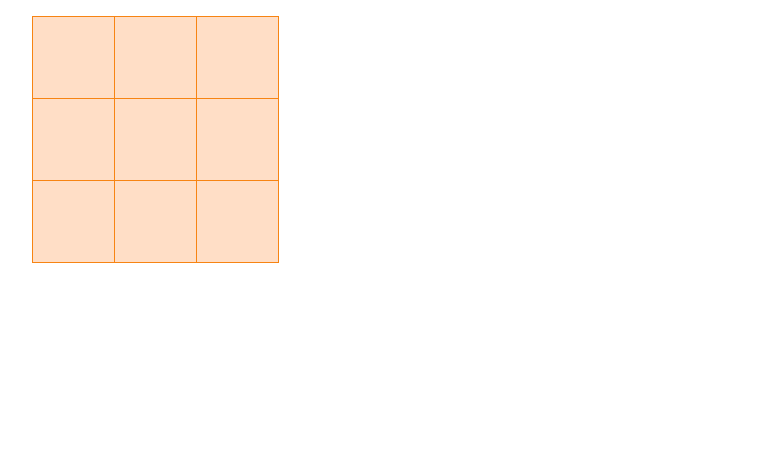
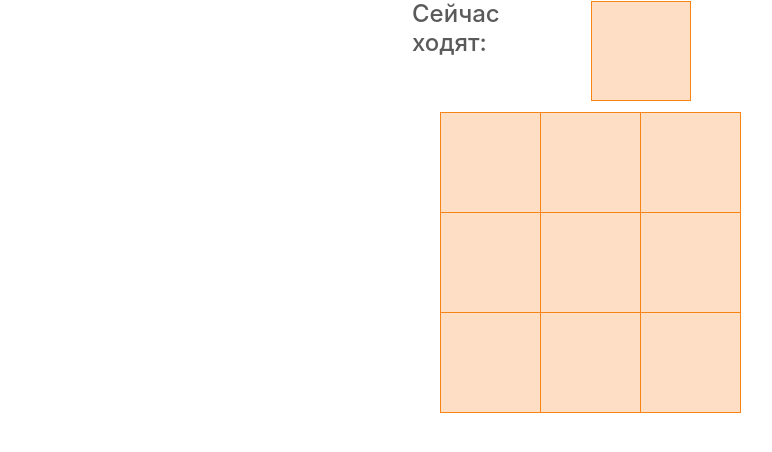
Before and after one commit to AlexC-ux/reactproject1-typescript, a React (Create React App) app: page /ttt in a window 1280 px wide. Shown: the top 452 px of the page, without its empty margins (50-822 px from the left). Built offline with nearby package versions, Linux system fonts and the light colour scheme.

Commit message:
ui updated

```diff
--- a/src/css/ticktacktoe.css
+++ b/src/css/ticktacktoe.css
@@ -14,18 +14,23 @@
     border: 1px solid #f78413;
     background-color: #ffdec6;
     font-size: 1.5rem;
-    width: 45px;
-    height: 45px;
 }
 
 .cellil {
-    width: 82px;
-    height: 82px;
-}
-td.crosss {
-    background-color: #fff;
+    width: 100px;
+    height: 100px;
 }
 
-td.zeroess {
-    background-color: #f78413;
+.hide-true{
+    display:none;
 }
+
+td.crosss, div.crosss {
+    background: url("https://app-98511.games.s3.yandex.net/98511/zao1bol1ycwnujsdqdma9hcpx4myxcka/images/k.svg") center center no-repeat transparent;
+    background-color: #ffdec6;
+}
+
+td.zeroess, div.zeroess{
+    background: url("https://app-98511.games.s3.yandex.net/98511/zao1bol1ycwnujsdqdma9hcpx4myxcka/images/n.svg") center center no-repeat transparent;
+    background-color: #ffdec6;
+}
--- a/src/ticktacktoe/tick-tack-toe.tsx
+++ b/src/ticktacktoe/tick-tack-toe.tsx
@@ -1,4 +1,4 @@
-import React, { ReactComponentElement, useState } from 'react';
+import React, { useState } from 'react';
 import ".././css/ticktacktoe.css";
 
 
@@ -24,9 +24,16 @@ function ShowTickTackToeComponent() {
         SetCellState(cellsValues);
     }
 
+    /**true если игра закончена (есть победитель / ничья), иначе false */
+    let [winnerExists, UpdWinnerExists] = useState(false);
+
+    /**Значение стороны которая сейчас делает ход */
+    const [currentTurn, UpdCurrentTurn] = useState("zeroess");
+
     /**Функция проверяет игровые поля на предмет наличия победителя */
     function VerifyResults() {
 
+        /**Массив с текущими результатами игры */
         let results: string[] = new Array<string>(8);
 
         for (var v = 0; v < 3; v++) {
@@ -37,17 +44,20 @@ function ShowTickTackToeComponent() {
         results[7] = `${cellValues[0][2]}${cellValues[1][1]}${cellValues[2][0]}`;
 
         results.forEach((value) => {
-            if (value == "crossscrossscrosss") {
+            if (value === "crossscrossscrosss") {
+                UpdWinnerExists(true);
                 SetGameResult("Игра окончена! Победили крестики!");
                 UpdateSteps(10);
-            } else if (value == "zeroesszeroesszeroess") {
+            } else if (value === "zeroesszeroesszeroess") {
+                UpdWinnerExists(true);
                 SetGameResult("Игра окончена! Победили нолики!");
                 UpdateSteps(10);
             }
         })
 
-        if (steps == 8 && gameResult=="") {
+        if (steps === 8 && gameResult === "" && !winnerExists) {
             SetGameResult("Игра окончена! Победила дружба!");
+            UpdWinnerExists(true);
             UpdateSteps(10);
         }
     }
@@ -58,11 +68,13 @@ function ShowTickTackToeComponent() {
      * @param cell Столбец в котором расположена ячейка
      */
     function GetCellClickEvent(row: number, cell: number) {
-        if (steps < 9 && cellValues[row][cell] == "") {
+        if (steps < 9 && cellValues[row][cell] === "") {
             if (steps % 2 > 0) {
                 UpdateSpecificCell("crosss", row, cell);
+                UpdCurrentTurn("zeroess");
             } else {
                 UpdateSpecificCell("zeroess", row, cell);
+                UpdCurrentTurn("crosss")
             }
             UpdateSteps(steps + 1);
             VerifyResults();
@@ -85,8 +97,16 @@ function ShowTickTackToeComponent() {
 
     return (
         <div className="container">
-            <p className="text-middle">{gameResult}</p>
-            <table>
+            <div className={`row hide-${winnerExists}`}>
+                <div className="col-4" />
+                <h4 className="col-2">
+                    Сейчас ходят:
+                </h4>
+                <div className={`col-2 celli cellil ${currentTurn}`} />
+                <div className="col-4" />
+            </div>
+            <h2 className="text-center">{gameResult}</h2>
+            <table className="fieldi">
                 <tbody>
                     {GetRow(0)}{GetRow(1)}{GetRow(2)}
                 </tbody>
```
